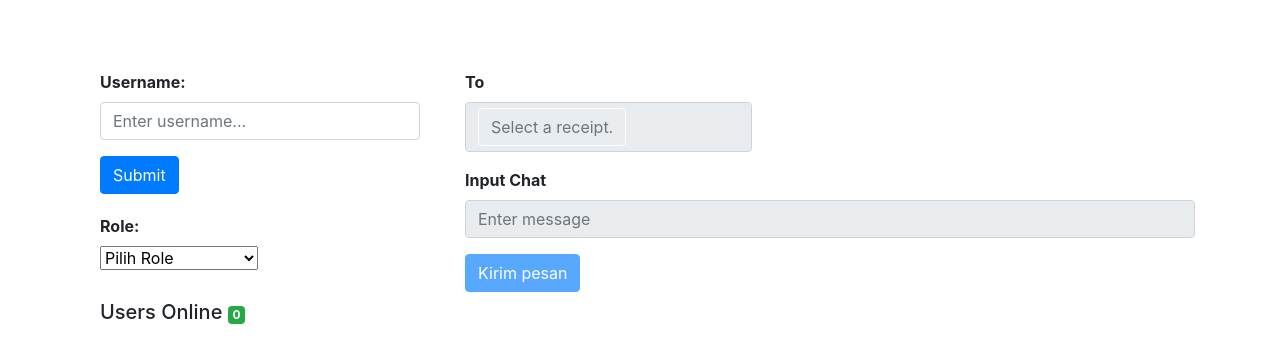
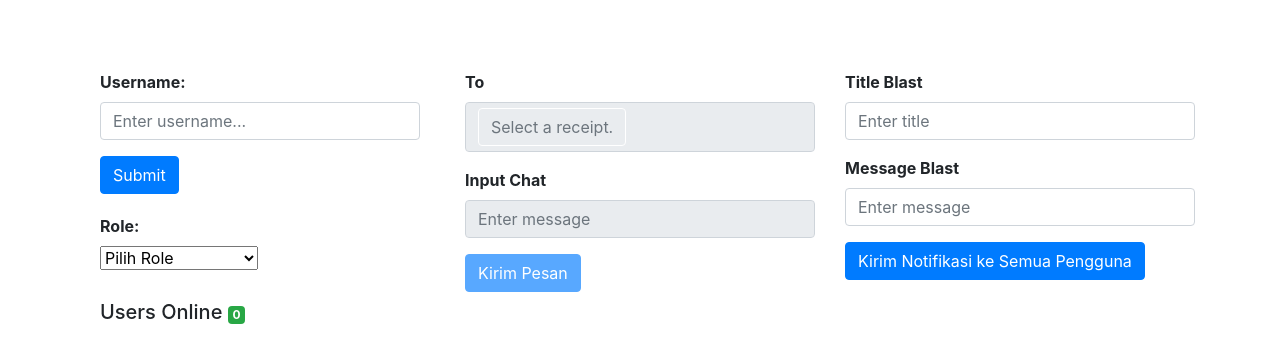
Before and after one commit to ujikit/socket-chat-api, a website: page index.html in a window 1280 px wide. Drawn offline with nearby package versions, Linux system fonts and the light colour scheme; no server answers.

Commit message:
[Blast Notifikasi] Able to realtime blast notification

```diff
--- a/SocketIO.js
+++ b/SocketIO.js
@@ -18,6 +18,10 @@ let connection = mysql.createConnection({
 	password : "",
 	database : "chat"
 });
+
+app.use(bodyParser.json());
+app.use(bodyParser.urlencoded({ extended: true }));
+app.use(express.static(__dirname)); // untuk akses node modules
 
 server.listen(8080);
 console.log('Server is running in: http://localhost:8080');
@@ -196,4 +200,19 @@ io.sockets.on('connection', socket => {
 		}
 
   })
+
+  socket.on('blast_notification_to_backend', (body) => {
+		console.log('blast_notification_to_backend', body);
+
+		let {
+			title,
+			message,
+			data
+		} = body;
+		io.sockets.emit('blast_notification_to_frontend', {
+			title,
+			message,
+			data
+		})
+  })
 });
--- a/index.html
+++ b/index.html
@@ -8,9 +8,8 @@
     />
     <link
       rel="stylesheet"
-      href="https://maxcdn.bootstrapcdn.com/bootstrap/4.0.0/css/bootstrap.min.css"
-      integrity="sha384-Gn5384xqQ1aoWXA+058RXPxPg6fy4IWvTNh0E263XmFcJlSAwiGgFAW/dAiS6JXm"
-      crossorigin="anonymous"
+      type="text/css"
+      href="./src/assets/css/bootstrap.min.css"
     />
     <title>Ngetes socket client</title>
     <style>
@@ -94,9 +93,9 @@
             <ul id="appended-username" class="list-group"></ul>
           </div>
         </div>
-        <div class="col-md-8">
+        <div class="col-md-4">
           <div class="row">
-            <div class="col-md-5">
+            <div class="col-lg-12">
               <div class="form-group">
                 <label for="exampleInputEmail1"><strong>To</strong></label>
                 <div id="send-to-data" class="container4">
@@ -127,10 +126,44 @@
                   class="btn btn-primary"
                   disabled
                 >
-                  Kirim pesan
+                  Kirim Pesan
                 </button>
               </form>
               <div id="appended-chat" style="margin-top:20px"></div>
+            </div>
+          </div>
+        </div>
+        <div class="col-md-4">
+          <div class="row">
+            <div class="col-lg-12">
+              <form id="blast-notification-form">
+                <div class="form-group">
+                  <label for="exampleInputEmail1"><strong>Title Blast</strong></label>
+                  <input
+                    id="blast-notification-input-title"
+                    class="form-control"
+                    placeholder="Enter title"
+                    autocomplete="off"
+                  />
+                </div>
+                <div class="form-group">
+                  <label for="exampleInputEmail1"
+                    ><strong>Message Blast</strong></label
+                  >
+                  <input
+                    id="blast-notification-input-message"
+                    class="form-control"
+                    placeholder="Enter message"
+                  />
+                </div>
+                <button
+                  id="blast-notification-button"
+                  type="submit"
+                  class="btn btn-primary"
+                >
+                  Kirim Notifikasi ke Semua Pengguna
+                </button>
+              </form>
             </div>
           </div>
         </div>
@@ -147,8 +180,7 @@
       crossorigin="anonymous"
     ></script>
     <script
-      src="https://maxcdn.bootstrapcdn.com/bootstrap/4.0.0/js/bootstrap.min.js"
-      integrity="sha384-JZR6Spejh4U02d8jOt6vLEHfe/JQGiRRSQQxSfFWpi1MquVdAyjUar5+76PVCmYl"
+      src="./src/assets/js/bootstrap.min.js"
       crossorigin="anonymous"
     ></script>
     <script src="https://cdnjs.cloudflare.com/ajax/libs/socket.io/2.2.0/socket.io.js"></script>
@@ -172,6 +204,12 @@
       let chatData = $('#chat-data');
       let chatDataButton = $('#chat-data-button');
       let appendedChat = $('#appended-chat');
+
+      // push_notification
+      let blast_notification_form = $('#blast-notification-form');
+      let blast_notification_input_title = $('#blast-notification-input-title');
+      let blast_notification_input_message = $('#blast-notification-input-message');
+      let blast_notification_button = $('#blast-notification-button');
 
       // input receipt
       sendToData.append(
@@ -266,6 +304,25 @@
         chatData.val('');
       });
 
+
+      // Push Notification
+      blast_notification_form.submit(e => {
+        e.preventDefault();
+
+        if (!blast_notification_input_title.val() || !blast_notification_input_message.val()) {
+          return alert('Mohon isi TITLE & MESSAGE')
+        }
+        socket.emit('blast_notification_to_backend', {
+          title: blast_notification_input_title.val(),
+    			message: blast_notification_input_message.val(),
+    			data: {}
+        });
+
+        blast_notification_input_title.val('');
+        blast_notification_input_message.val('');
+      });
+      // ./Push Notification
+
       socket.on('private message', data => {
         console.log('asdasdsad', data);
         appendedChat.append(
```
Also changed, not shown: bootstrap.min.css (added), src/assets/css/bootstrap.min.css (added), src/assets/js/bootstrap.min.js (added).
